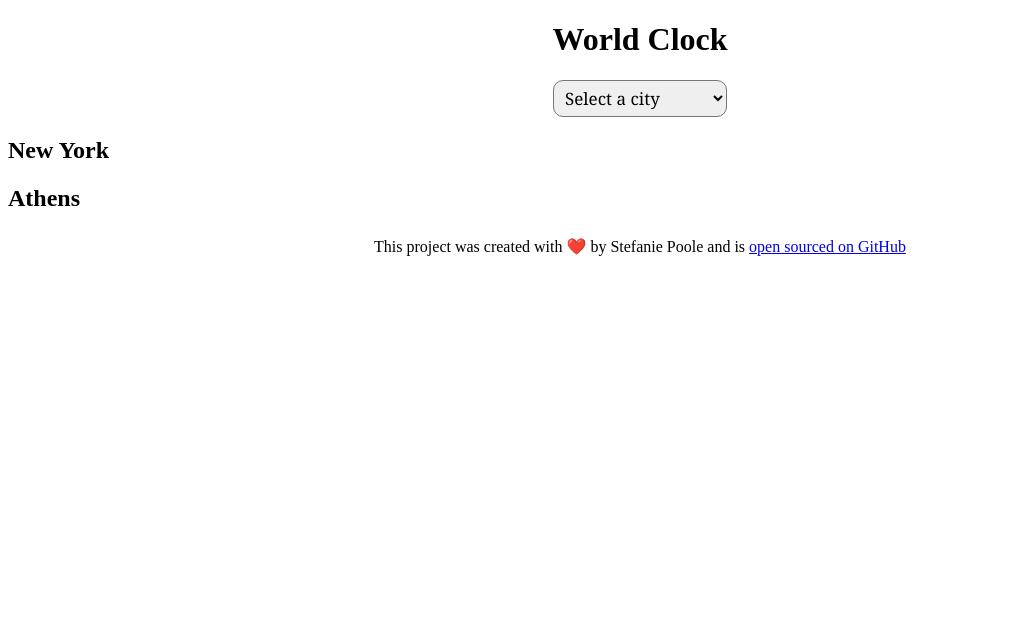
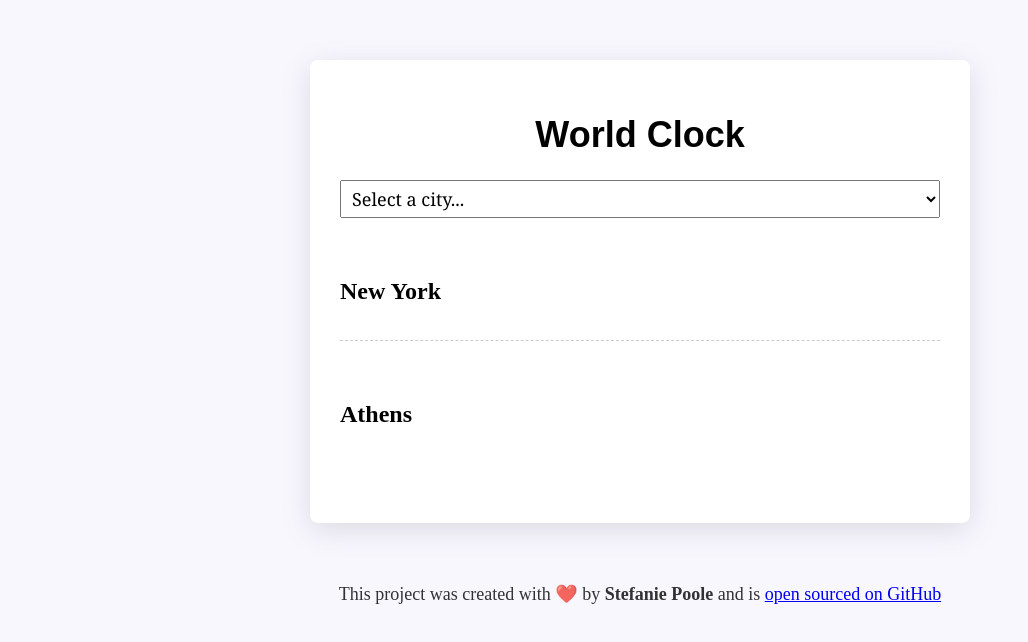
Before and after one commit to stefmpoole/TimeZone, a plain HTML site: page index.html in a window 1280 px wide. Shown: the whole page, without its empty margins (0-1028 px from the left). Drawn offline with nearby package versions, Linux system fonts and the light colour scheme.

Commit message:
styled with css

```diff
--- a/index.html
+++ b/index.html
@@ -14,24 +14,33 @@
       <h1>World Clock</h1>
       <div id="city">
         <select id="cities">
-          <option value="">Select a city</option>
-          <option value="new-york">🗽 New York</option>
-          <option value="athens">🏛️ Athens</option>
-          <option value="san-francisco">🌉 San Francisco</option>
+          <option value="">Select a city...</option>
+          <option value="America/New_York">🗽 New York</option>
+          <option value="Europe/Athens">🏛️ Athens</option>
+          <option value="US/Pacific">🌉 San Francisco</option>
         </select>
       </div>
       <div class="displayCities">
-        <h2>New York</h2>
+        <div>
+          <h2 id="place">New York</h2>
           <div class="date"><h2 id="date"></h2></div>
-          <div class="time"><h4 id="time"></h4></div>
+        </div>
+        <div class="time">
+          <h4 id="time"></h4>
+        </div>
+      </div>
       <div class="displayCities">
-        <h2>Athens</h2>
+        <div>
+          <h2 id="place">Athens</h2>
           <div class="date"><h2 id="date"></h2></div>
-          <div class="time"><h4 id="time"></h4></div>
+        </div>
+        <div class="time">
+          <h4 id="time"></h4>
+        </div>
       </div>
     </div>
     <footer>
-      This project was created with ❤️ by Stefanie Poole and is
+      This project was created with ❤️ by <strong>Stefanie Poole</strong> and is
       <a href="https://github.com/stefmpoole/TimeZone" target="_blank"
         >open sourced on GitHub</a
       >
--- a/src/styles.css
+++ b/src/styles.css
@@ -1,17 +1,60 @@
+body {
+  background-color: #f9f7fe;
+}
+
 h1 {
   text-align: center;
+  font-family: sans-serif;
+  font-size: 36px;
+}
+
+h2 {
+  margin: 0 0 5px;
+}
+
+.container {
+  max-width: 600px;
+  margin: 60px auto;
+  background-color: white;
+  padding: 30px;
+  box-shadow: 0px 7px 29px 0px rgba(100, 100, 111, 0.2);
+  border-radius: 8px;
+}
+
+.displayCities {
+  display: flex;
+  margin: 30px 0;
+  justify-content: space-between;
+  padding: 30px 0;
+  border-bottom: 1px dashed rgba(0, 0, 0, 0.2);
+}
+
+.displayCities:last-child {
+  border: none;
+}
+
+#time {
+  font-size: 36px;
+  font-weight: bold;
+  margin: 0px;
+}
+
+#date {
+  opacity: 0.7;
+  font-size: 12px;
+}
+
+#cities {
+  display: block;
+  width: 100%;
+  padding: 5px 7px;
+  font-size: 18px;
+  font-family: Georgia, "Times New Roman", Times, serif;
 }
 
 footer {
   text-align: center;
   margin: 25px;
+  font-size: 18px;
+  color: rgba(0, 0, 0, 0.8);
 }
-
-#cities {
-  display: block;
-  margin: 0 auto;
-  padding: 5px 7px;
-  font-size: 17px;
-  font-family: Georgia, "Times New Roman", Times, serif;
-  border-radius: 10px;
-}
```
